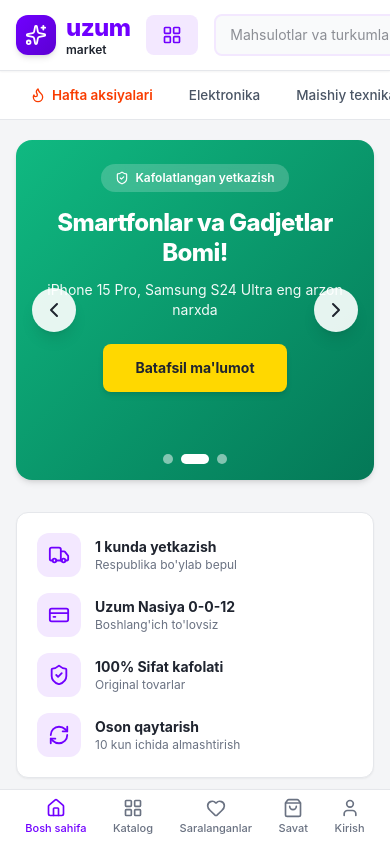
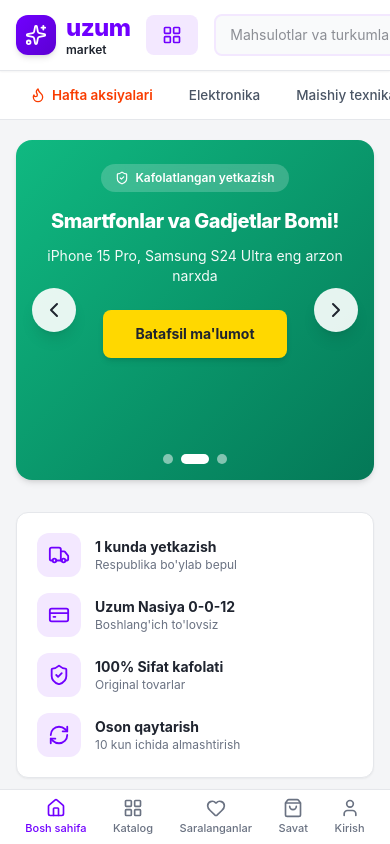
Before and after one commit to humoyun1773/uzum-uz, a React (Vite) app: page / in a window 390 px wide. Shown: the top 844 px of the page. Built offline with nearby package versions, Linux system fonts and the light colour scheme.

Commit message:
style: add explicit CSS media queries for mobile, tablet, and desktop viewports

```diff
--- a/src/index.css
+++ b/src/index.css
@@ -41,3 +41,62 @@
 .animate-slide {
   animation: slideInRight 0.3s cubic-bezier(0.16, 1, 0.3, 1) forwards;
 }
+
+/* ==========================================================================
+   EXPLICIT CUSTOM RESPONSIVE MEDIA QUERIES
+   ========================================================================== */
+
+/* Mobile Phones (up to 640px) */
+@media screen and (max-width: 640px) {
+  .container {
+    padding-left: 10px !important;
+    padding-right: 10px !important;
+  }
+
+  /* Compact typography on small screens */
+  h1 {
+    font-size: 1.25rem !important;
+    line-height: 1.3 !important;
+  }
+
+  h2 {
+    font-size: 1.1rem !important;
+    line-height: 1.3 !important;
+  }
+
+  /* Full screen touch modals on mobile */
+  .modal-overlay > div {
+    width: 100% !important;
+    max-width: 100% !important;
+    border-radius: 1rem 1rem 0 0 !important;
+    margin-top: auto !important;
+    max-height: 92vh !important;
+  }
+
+  /* Touch friendly scrollbars */
+  ::-webkit-scrollbar {
+    width: 4px;
+    height: 4px;
+  }
+}
+
+/* Tablets (641px to 1024px) */
+@media screen and (min-width: 641px) and (max-width: 1024px) {
+  .container {
+    padding-left: 16px !important;
+    padding-right: 16px !important;
+  }
+
+  .modal-overlay > div {
+    max-width: 90% !important;
+  }
+}
+
+/* Large Screens (1025px and up) */
+@media screen and (min-width: 1025px) {
+  .container {
+    max-width: 1280px;
+    margin-left: auto;
+    margin-right: auto;
+  }
+}
```
